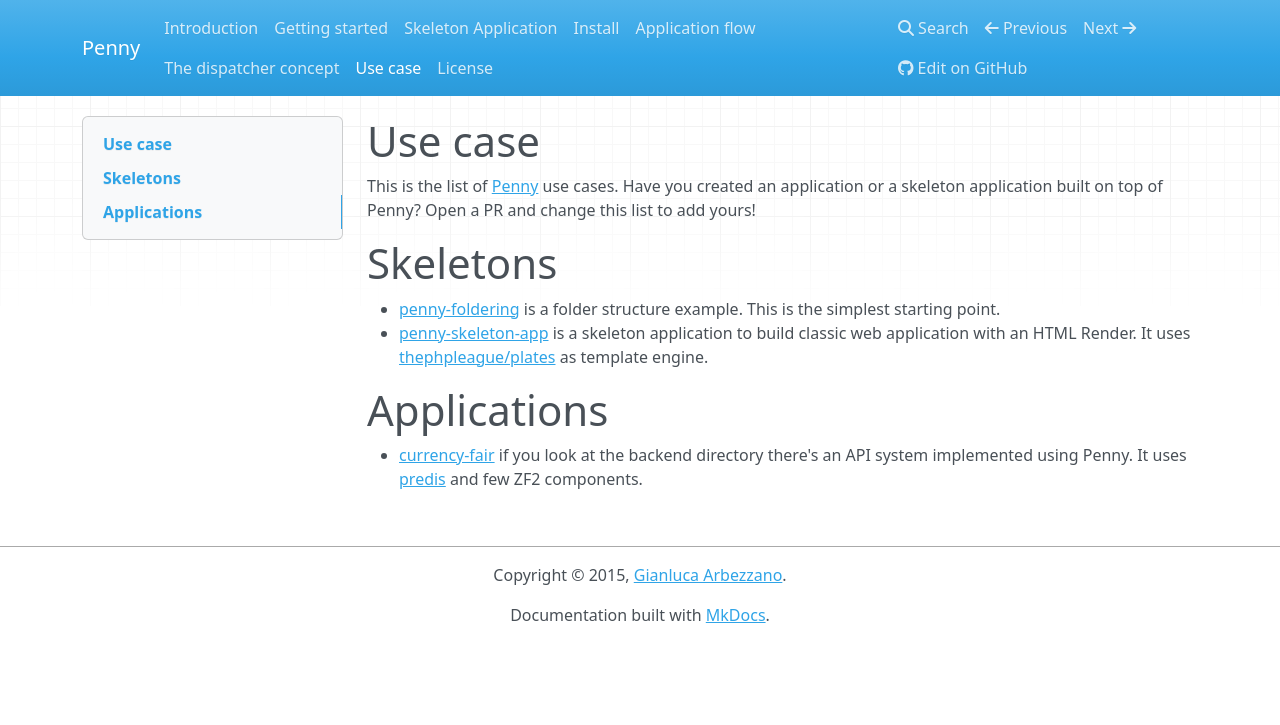
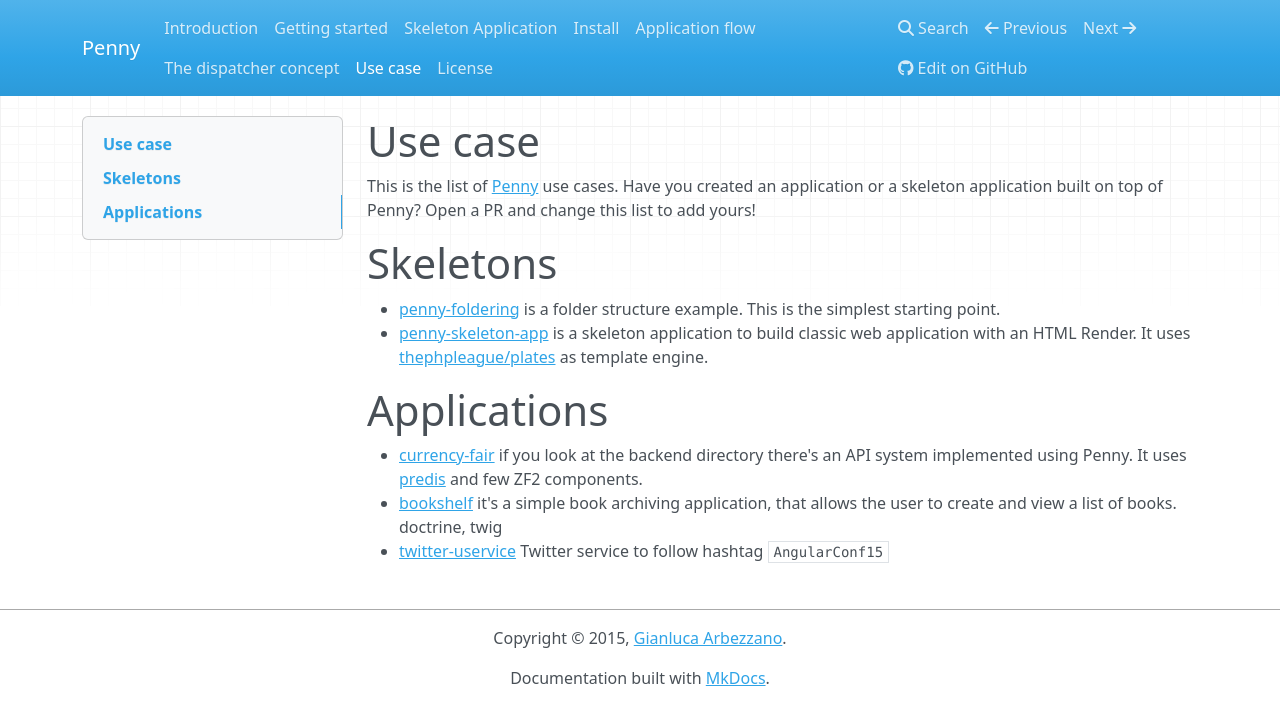
Before and after one commit to pennyphp/penny, an MkDocs documentation site: the page built from docs/use-case.md, in a window 1280 px wide. Shown: the top 725 px of the page. Built offline with MkDocs 1.6.1, drawn with Linux system fonts in a browser that asks for light colours; nearby versions of some CDN libraries; old or Windows-style settings are respelled for this version of MkDocs.

Commit message:
Update use case

```diff
--- a/docs/use-case.md
+++ b/docs/use-case.md
@@ -12,3 +12,5 @@ It uses [thephpleague/plates](https://github.com/thephpleague/plates) as templat
 # Applications
 
 * [currency-fair](https://github.com/gianarb/currency-fair-codetest) if you look at the backend directory there's an API system implemented using Penny. It uses [predis](https://github.com/nrk/predis) and few ZF2 components.
+* [bookshelf](https://github.com/pennyphp/bookshelf) it's a simple book archiving application, that allows the user to create and view a list of books. doctrine, twig
+* [twitter-uservice](https://github.com/gianarb/twitter-uservice) Twitter service to follow hashtag `AngularConf15`
```
